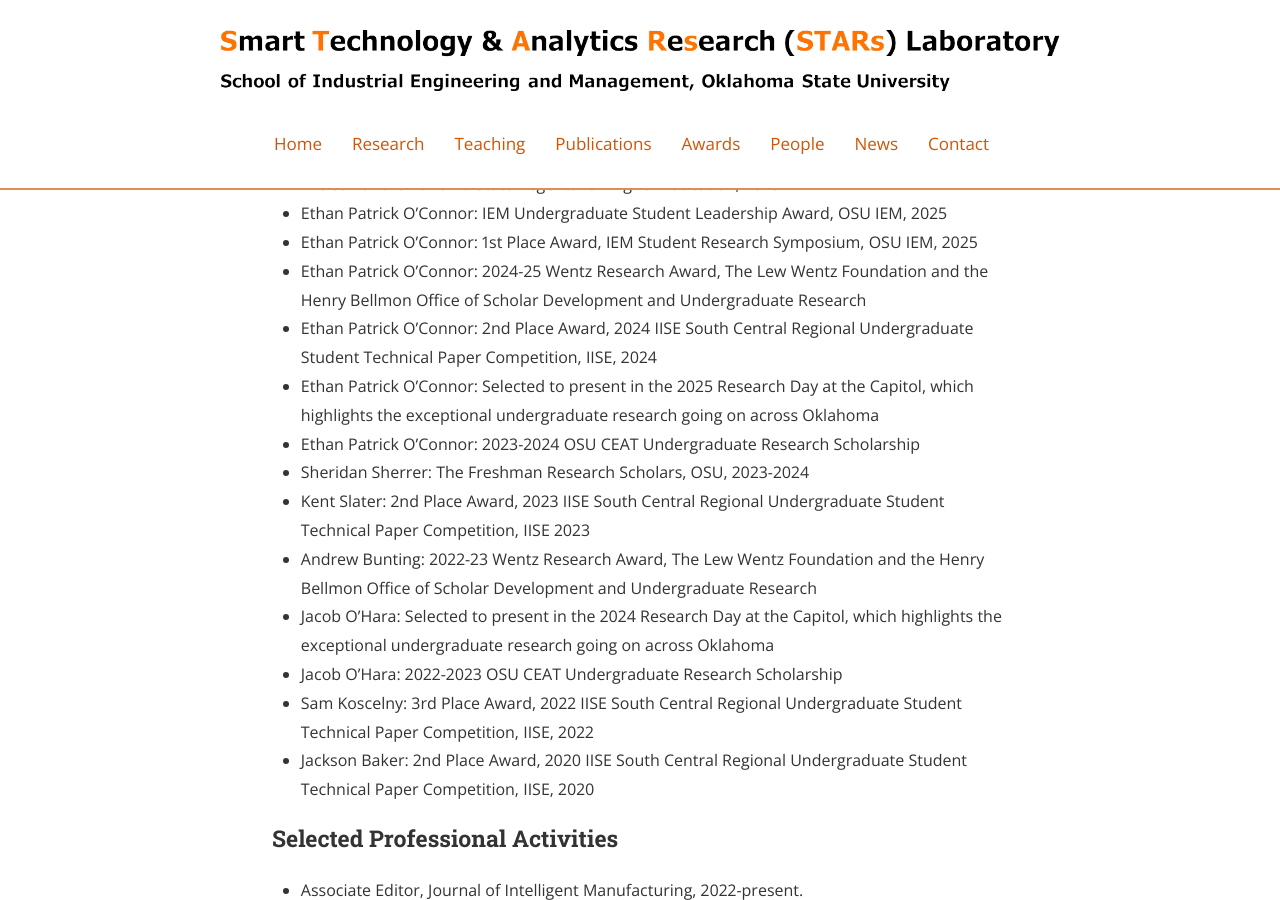
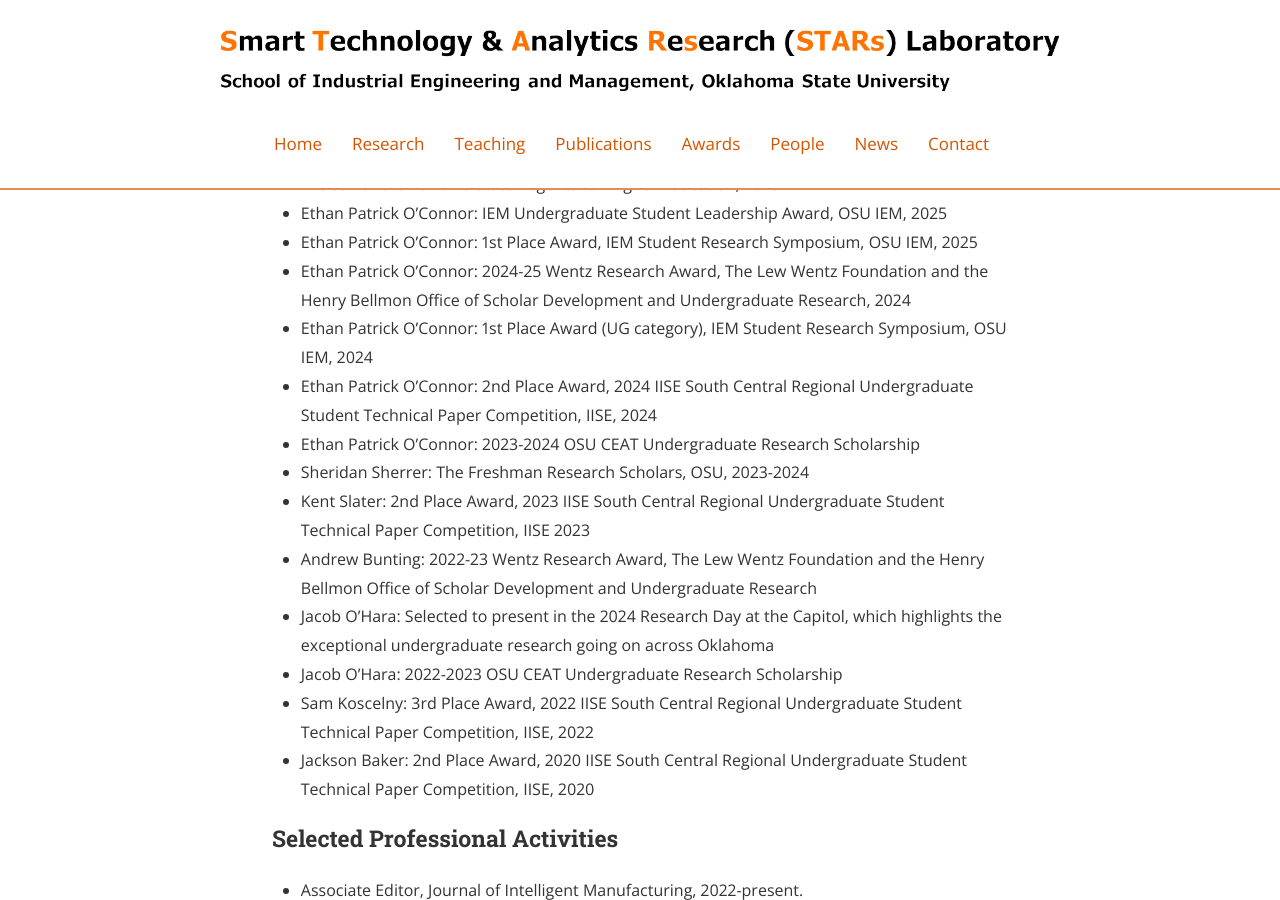
Before and after one commit to stars-laboratory/stars-laboratory.github.io, a Jekyll site: the page built from EHonorsandAwards.md, in a window 1280 px wide and 900 px high, scrolled down 1457 px. Built offline with Jekyll 4.4.1, drawn with Linux system fonts in a browser that asks for light colours; nearby versions of some CDN libraries.

Commit message:
Update EHonorsandAwards.md
Information Update

```diff
--- a/EHonorsandAwards.md
+++ b/EHonorsandAwards.md
@@ -53,9 +53,9 @@ main_nav: true
 * Ethan Patrick O'Connor: Grand Prize at the 2025 Research Day at the Capitol, Oklahoma NSF EPSCoR and Oklahoma State Regents for Higher Education, 2025
 * Ethan Patrick O'Connor: IEM Undergraduate Student Leadership Award, OSU IEM, 2025
 * Ethan Patrick O'Connor: 1st Place Award, IEM Student Research Symposium, OSU IEM, 2025
-* Ethan Patrick O'Connor: 2024-25 Wentz Research Award, The Lew Wentz Foundation and the Henry Bellmon Office of Scholar Development and Undergraduate Research
-* Ethan Patrick O'Connor: 2nd Place Award, 2024 IISE South Central Regional Undergraduate Student Technical Paper Competition, IISE, 2024
-* Ethan Patrick O'Connor: Selected to present in the 2025 Research Day at the Capitol, which highlights the exceptional undergraduate research going on across Oklahoma
+* Ethan Patrick O'Connor: 2024-25 Wentz Research Award, The Lew Wentz Foundation and the Henry Bellmon Office of Scholar Development and Undergraduate Research, 2024
+* Ethan Patrick O'Connor: 1st Place Award (UG category), IEM Student Research Symposium, OSU IEM, 2024
+* Ethan Patrick O'Connor: 2nd Place Award, 2024 IISE South Central Regional Undergraduate Student Technical Paper Competition, IISE, 2024 <!-- * Ethan Patrick O'Connor: Selected to present in the 2025 Research Day at the Capitol, which highlights the exceptional undergraduate research going on across Oklahoma -->
 * Ethan Patrick O'Connor: 2023-2024 OSU CEAT Undergraduate Research Scholarship
 * Sheridan Sherrer: The Freshman Research Scholars, OSU, 2023-2024
 * Kent Slater: 2nd Place Award, 2023 IISE South Central Regional Undergraduate Student Technical Paper Competition, IISE 2023
```
